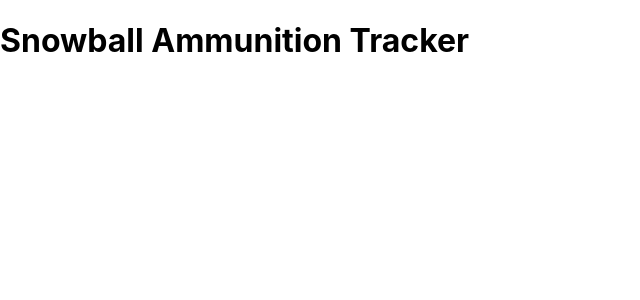
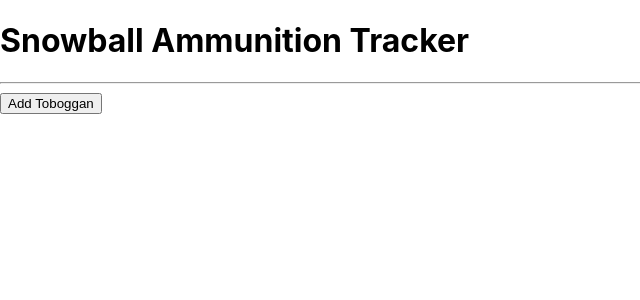
Before and after one commit to aaronvbrown/snowball-ammunition-tracker, a React (Create React App) app: page / in a window 1280 px wide. Shown: the top 300 px of the page, without its empty margins (0-640 px from the left). Built offline with nearby package versions, Linux system fonts and the light colour scheme.

Commit message:
turn TobogganControl on

```diff
--- a/src/components/App.js
+++ b/src/components/App.js
@@ -6,7 +6,7 @@ function App() {
   return (
     <React.Fragment>
       <Header />
-      {/* <TobogganControl /> */}
+      <TobogganControl />
     </React.Fragment>
   );
 }
--- a/src/components/TobogganControl.js
+++ b/src/components/TobogganControl.js
@@ -79,7 +79,7 @@ class TobogganControl extends React.Component {
       currentlyVisibleState = <NewTobogganForm onNewTobogganCreation={this.handleAddingNewTobogganToList} />
       buttonText = "Return to Toboggan List";
     } else {
-      currentlyVisibleState = <TobogganList tobogganList={this.state.mainTobogganList} onTobogganSelection={this.handleChangingSelectedToboggan} />;
+      currentlyVisibleState = <TobogganList onTobogganSelection={this.handleChangingSelectedToboggan} tobogganList={this.state.mainTobogganList} />;
       buttonText = "Add Toboggan";
     }
 
```
